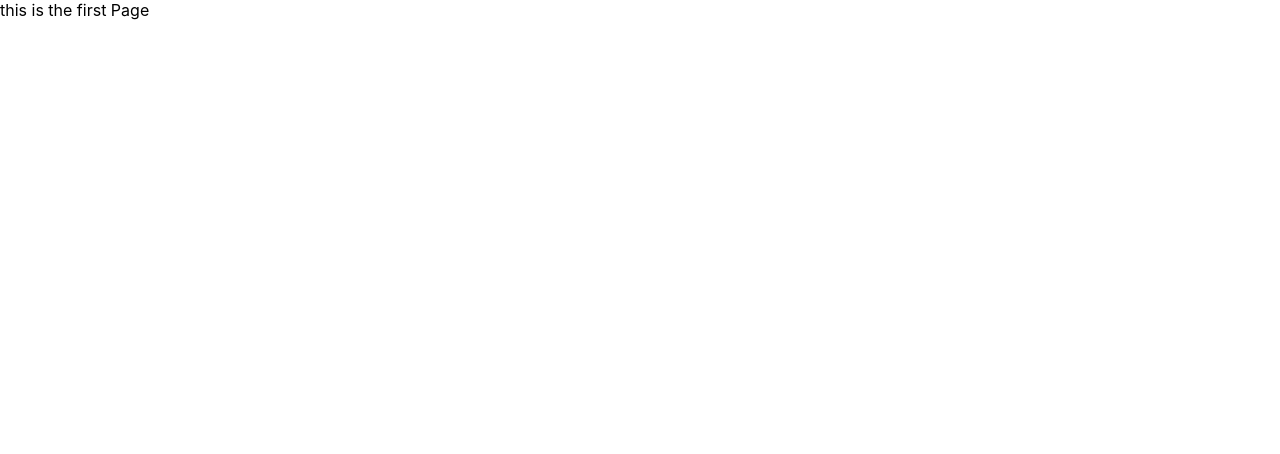
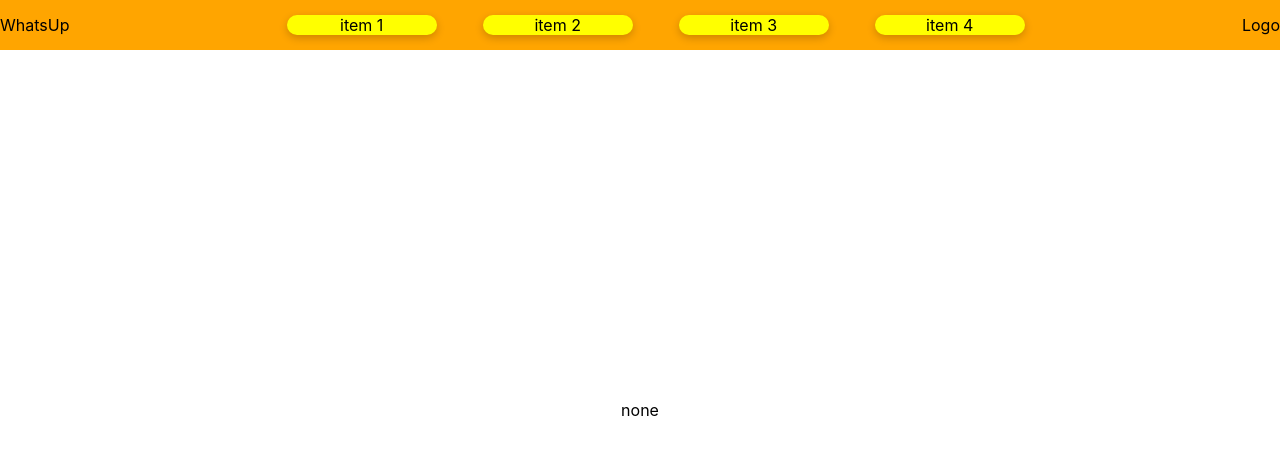
Before and after one commit to itaycs2407/Family-Consult, a React (Create React App) app: page / in a window 1280 px wide. Shown: the top 454 px of the page. Built offline with nearby package versions, Linux system fonts and the light colour scheme.

Commit message:
basic nav bar and layout

```diff
--- a/package.json
+++ b/package.json
@@ -3,6 +3,8 @@
   "version": "0.1.0",
   "private": true,
   "dependencies": {
+    "@emotion/react": "^11.8.1",
+    "@emotion/styled": "^11.8.1",
     "@testing-library/jest-dom": "^5.16.2",
     "@testing-library/react": "^12.1.3",
     "@testing-library/user-event": "^13.5.0",
@@ -10,6 +12,7 @@
     "@types/node": "^16.11.25",
     "@types/react": "^17.0.39",
     "@types/react-dom": "^17.0.11",
+    "prettier": "^2.5.1",
     "react": "^17.0.2",
     "react-dom": "^17.0.2",
     "react-scripts": "5.0.0",
--- a/src/App.tsx
+++ b/src/App.tsx
@@ -1,11 +1,23 @@
-import React from 'react';
+import React, { useState } from "react";
+import Navbar from "./components/navbar/navbar";
+import styled from "@emotion/styled/macro";
 
-function App() {
+const App: React.FC = () => {
+  const [content, setContent] = useState<any>("none");
+
   return (
     <div className="App">
-      this is the first Page
+      <Navbar setContent={setContent} />
+      <ContentContainer>{content}</ContentContainer>
     </div>
   );
-}
+};
+
+const ContentContainer = styled.div`
+  height: 90vh;
+  display: flex;
+  justify-content: center;
+  align-items: center;
+`;
 
 export default App;
--- /dev/null
+++ b/src/components/navbar/navbar.tsx
@@ -0,0 +1,55 @@
+import React, { Dispatch, SetStateAction } from "react";
+import styled from "@emotion/styled/macro";
+
+interface Props {
+  setContent: Dispatch<SetStateAction<any>>;
+}
+
+const Navbar: React.FC<Props> = ({ setContent }) => (
+  <Container>
+    <span>WhatsUp</span>
+    <NavbarItemContainer>
+      <NavbarItem onClick={() => setContent("Item 1")}> item 1</NavbarItem>
+      <NavbarItem onClick={() => setContent("Item 2")}> item 2</NavbarItem>
+      <NavbarItem onClick={() => setContent("Item 3")}> item 3</NavbarItem>
+      <NavbarItem onClick={() => setContent("Item 4")}> item 4</NavbarItem>
+    </NavbarItemContainer>
+    <span>Logo</span>
+  </Container>
+);
+
+const Container = styled.div`
+  position: sticky;
+  width: 100vw;
+  height: 50px;
+  display: flex;
+  justify-content: space-between;
+  align-items: center;
+  background-color: orange;
+`;
+
+const NavbarItemContainer = styled.div`
+  width: 60%;
+  height: 100%;
+  display: flex;
+  justify-content: space-between;
+  align-items: center;
+`;
+
+const NavbarItem = styled.div`
+  width: 150px;
+  margin: 0 15px;
+  background-color: yellow;
+  border-radius: 10px;
+  text-align: center;
+  cursor: pointer;
+  box-shadow: 0 3px 9px rgba(0, 0, 0, 0.2);
+  transition: 0.2s ease-in;
+
+  &:hover {
+    transform: translateY(15%);
+    box-shadow: 0 3px 9px rgba(0, 0, 0, 1);
+  }
+`;
+
+export default Navbar;
```
Also changed, not shown: 1 other file (tests, documents, lock files or other folders).
